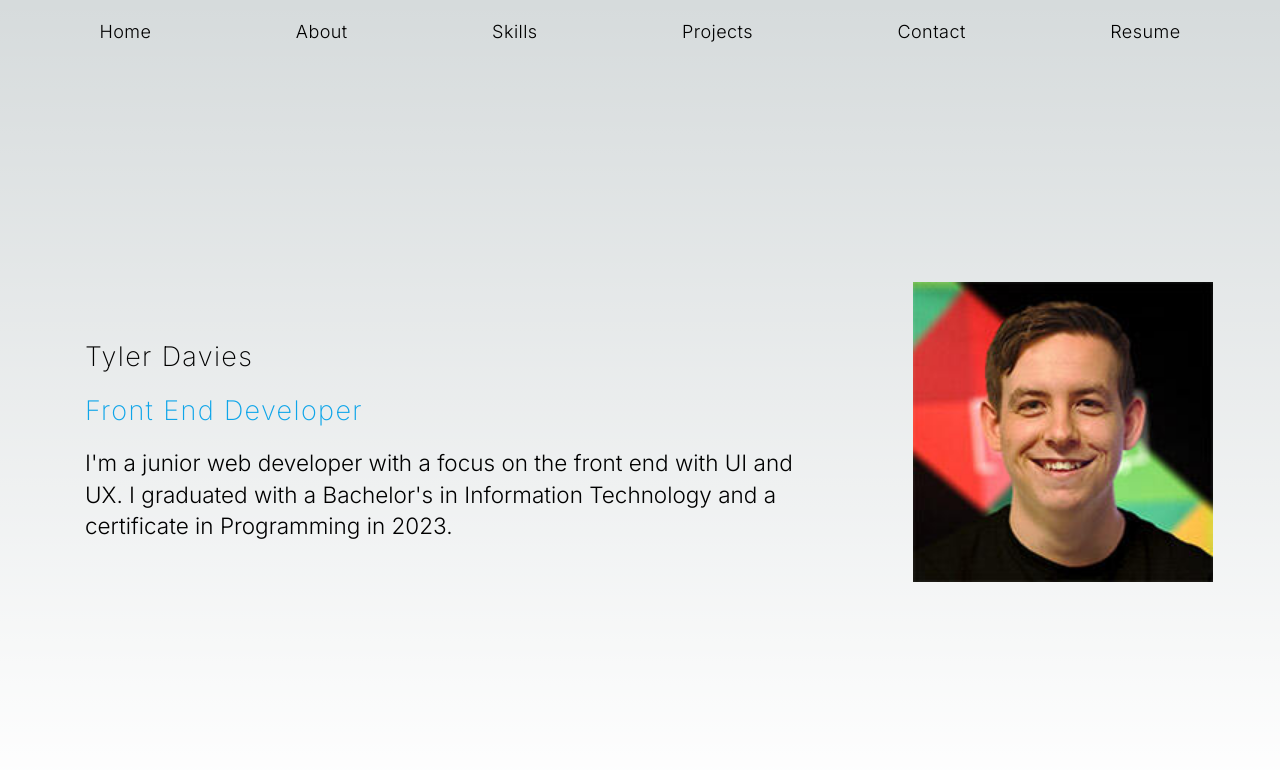
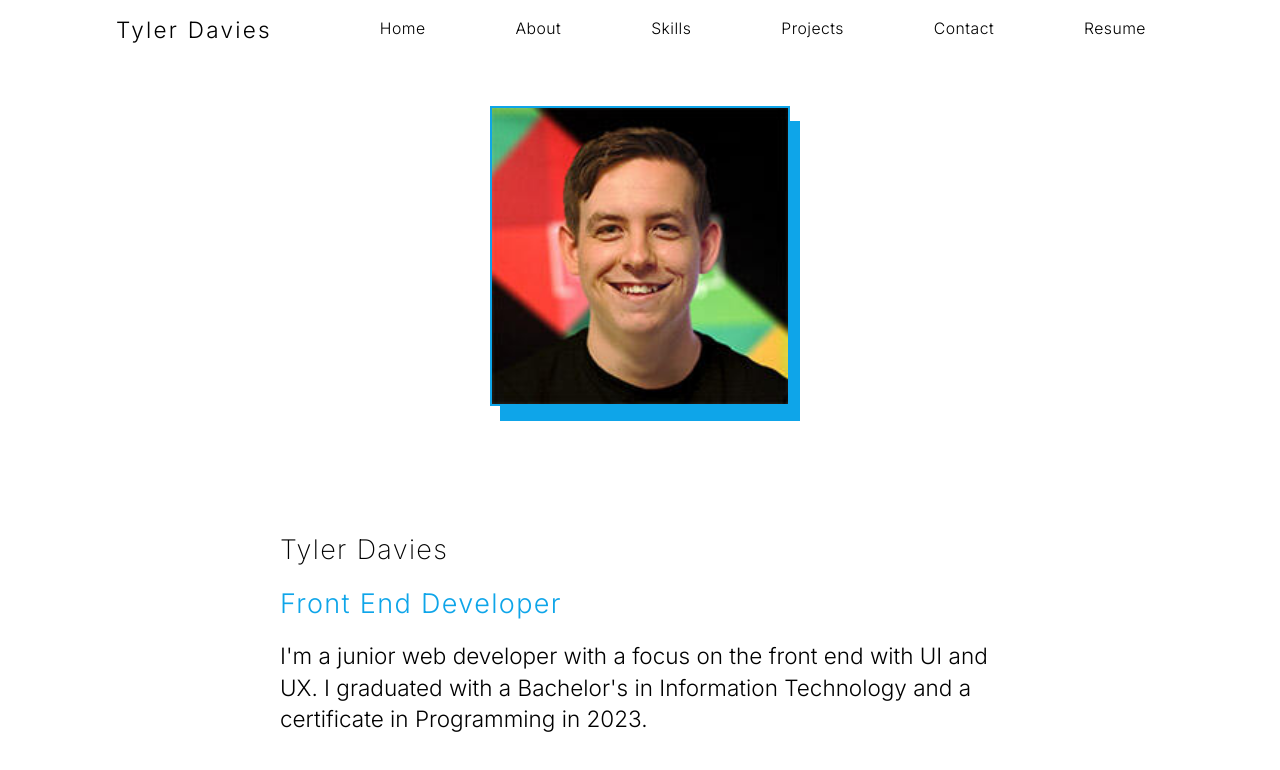
Before and after one commit to TylerSDavies/portfolio-website, a Next.js app: page / in a window 1280 px wide. Shown: the top 770 px of the page. Built offline with nearby package versions, Linux system fonts and the light colour scheme.

Commit message:
more content more content more content

```diff
--- a/src/app/page.tsx
+++ b/src/app/page.tsx
@@ -1,46 +1,56 @@
 import Link from "next/link"
 import Image from "next/image"
 
+function Nav() {
   function NavButton({ link, label }: { link: string; label: string }) {
     return (
       <Link href={link}>
-      <div className="transition-all cursor-pointer py-4 xl:px-8 hover:text-sky-500 z-50">
+        <div className="transition-all text-2xl lg:text-sm cursor-pointer py-4 xl:px-8 hover:text-sky-500 z-50">
           {label}
         </div>
       </Link>
     );
   }
+  return (
+    <div className="flex gap-4 justify-center 2xl:justify-evenly items-center font-light tracking-wide px-2 flex-wrap bg-slate-900 lg:bg-transparent">
+      <div className="hidden xl:flex" />
 
-function Nav() {
-  return (
-    <div className="flex gap-4 justify-evenly items-center font-light tracking-wide px-2">
-      <div className="hidden 2xl:flex" />
-      <div className="text-xl tracking-widest font-light transition-all px-4 py-3 hidden 2xl:flex">Tyler Davies</div>
-      <div className="hidden 2xl:flex" /><div className="hidden 2xl:flex" />
+      <div className="text-xl tracking-widest font-light transition-all px-4 py-3 hidden lg:flex">Tyler Davies</div>
+
+      <div className="hidden lg:flex" /><div className="hidden lg:flex" />
+
+      <div className="flex gap-0 lg:gap-4 flex-wrap">
+        <div className="flex flex-row gap-4 w-full justify-evenly lg:max-w-fit">
           <NavButton label="Home" link="/#home" />
           <NavButton label="About" link="/#about" />
           <NavButton label="Skills" link="/#skills" />
+        </div>
+        <div className="flex flex-row gap-4 w-full justify-evenly lg:max-w-fit">
           <NavButton label="Projects" link="/#projects" />
           <NavButton label="Contact" link="/#contact" />
           <NavButton label="Resume" link="/" />
-      <div className="hidden 2xl:flex" />
+        </div>
+        <div className="hidden xl:flex" />
+      </div>
+
     </div>
   );
 }
 
 function Header() {
   return (
-    <div className="flex flex-col-reverse lg:flex-row justify-center gap-20 items-center h-full flex-wrap overflow-y-auto" id="home">
-      <div className="max-w-2xl px-4">
-        <p className="text-2xl tracking-wider my-4 font-extralight">Tyler Davies</p>
-        <p className="text-2xl tracking-wider my-4 font-extralight text-sky-500">Front End Developer</p>
-        <p className="text-xl font-light">I'm a junior web developer with a focus on the front end with UI and UX. I graduated with a Bachelor's in Information Technology and a certificate in Programming in 2023.</p>
+    <div className="flex flex-col-reverse 2xl:flex-row justify-end lg:justify-center gap-10 lg:gap-20 items-center h-full overflow-y-auto" id="home">
+      <div className="max-w-2xl p-4">
+        <p className="text-4xl lg:text-2xl tracking-wider my-4 font-extralight text-center lg:text-left">Tyler Davies</p>
+        <p className="text-2xl tracking-wider my-4 font-light text-center lg:text-left text-sky-500">Front End Developer</p>
+        <p className="text-xl font-light mx-2 xs:mx-10 md:mx-20 lg:mx-0 transition-all">I'm a junior web developer with a focus on the front end with UI and UX. I graduated with a Bachelor's in Information Technology and a certificate in Programming in 2023.</p>
       </div>
       <Image
         src="/images/profile-image.jpg"
         height={300}
         width={300}
         alt="header image"
+        className="profile-image mt-5 lg:mt-0"
       />
     </div>
   );
@@ -49,10 +59,10 @@ function Header() {
 function About() {
   return(
     <div className="flex justify-evenly items-center h-full overflow-y-auto flex-wrap gap-10" id="about">
-      <div className="flex flex-col lg:flex-row gap-20 mx-20">
+      <div className="flex flex-col lg:flex-row gap-20 mx-5 xs:mx-10 sm:mx-20 md:mx-40 lg:mx-10 xl:mx-20 transition-all">
 
         <div className="flex flex-col flex-1">
-          <h2 className="text-2xl text-sky-500 mt-10 lg:mt-0">Education</h2>
+          <h2 className="text-center lg:text-left text-2xl text-sky-500 mt-10 lg:mt-0">Education</h2>
           <hr className="mt-2 mb-6"/>
 
           <h3 className="text-xl inline mr-2 text-center">Bachelor's of Science in Information Technology</h3>
@@ -79,7 +89,7 @@ function About() {
         </div>
 
         <div className="flex flex-col flex-1">
-          <h2 className="text-2xl text-sky-500 mt-10 lg:mt-0">Experience</h2>
+          <h2 className="text-center lg:text-left text-2xl text-sky-500">Experience</h2>
           <hr className="mt-2 mb-6"/>
 
           <h3 className="text-xl inline mr-2 text-center">Datacenter Technician II | Software Developer</h3>
@@ -110,10 +120,55 @@ function About() {
 }
 
 function Skills() {
+  function SkillBubble({ text }: {text: string}) {
+    return <div className="bg-fuchsia-400 text-slate-900 dark:text-white dark:bg-slate-800 lg:dark:text-fuchsia-500 px-4 py-2 text-md lg:text-2xl">{text}</div>
+  }
   return(
-    <div className="h-full overflow-y-auto" id="skills">
-      <h1>Skills</h1>
-      <p>text</p>
+    <div className="flex flex-col h-full overflow-y-auto items-center justify-center lg:mx-10" id="skills">
+
+      <div className="flex flex-col mx-5 xs:mx-10 sm:mx-20 md:mx-40 2xl:mx-0 my-10 lg:w-full max-w-screen-xl">
+        <h3 className="text-2xl text-sky-500 text-center lg:text-left">Front End</h3>
+        <hr className="my-4" />
+        <div className="flex flex-row flex-wrap gap-2 justify-start lg:justify-start">
+          <SkillBubble text="HTML" />
+          <SkillBubble text="JavaScript" />
+          <SkillBubble text="TypeScript" />
+          <SkillBubble text="CSS" />
+          <SkillBubble text="Tailwind" />
+          <SkillBubble text="Figma" />
+          <SkillBubble text="Responsive Design" />
+          <SkillBubble text="UI/UX" />
+          <SkillBubble text="ReactJS" />
+          <SkillBubble text="NextJS" />
+          <SkillBubble text="AWS Amplify" />
+        </div>
+      </div>
+
+      <div className="flex flex-col mx-5 xs:mx-10 sm:mx-20 md:mx-40 2xl:mx-0 my-10 lg:w-full max-w-screen-xl">
+        <h3 className="text-2xl text-sky-500 text-center lg:text-left">Back End</h3>
+        <hr className="my-4" />
+        <div className="flex flex-row flex-wrap gap-2 justify-start lg:justify-start">
+          <SkillBubble text="NodeJS" />
+          <SkillBubble text="Java" />
+          <SkillBubble text="Python" />
+          <SkillBubble text="C#" />
+          <SkillBubble text="SQL" />
+          <SkillBubble text="REST APIs" />
+        </div>
+      </div>
+
+      <div className="flex flex-col mx-5 xs:mx-10 sm:mx-20 md:mx-40 2xl:mx-0 my-10 lg:w-full max-w-screen-xl">
+        <h3 className="text-2xl text-sky-500 text-center lg:text-left">Miscellaneous</h3>
+        <hr className="my-4" />
+        <div className="flex flex-row flex-wrap gap-2 justify-start lg:justify-start">
+          <SkillBubble text="GitHub" />
+          <SkillBubble text="OSI Model" />
+          <SkillBubble text="Agile" />
+          <SkillBubble text="Scrum" />
+          <SkillBubble text="Kanban" />
+        </div>
+      </div>
+
     </div>
   );
 }
@@ -138,7 +193,7 @@ function Contact() {
 
 export default function Home() {
   return (
-    <div className="flex flex-col h-screen max-w-screen-2xl mx-auto">
+    <div className="flex flex-col h-screen max-w-screen-2xl mx-auto bg-white dark:bg-transparent">
       <Nav />
       <div className="overflow-hidden scroll-smooth h-full">
         <Header />
--- a/src/app/ui/globals.css
+++ b/src/app/ui/globals.css
@@ -43,3 +43,8 @@ body {
   margin: 0;
   min-height: 100vh
 };
+
+.profile-image {
+  border: 2px solid #0ea5e9;
+  box-shadow: 10px 15px 0 0 #0ea5e9;
+}
--- a/tailwind.config.ts
+++ b/tailwind.config.ts
@@ -13,6 +13,9 @@ const config: Config = {
         "gradient-conic":
           "conic-gradient(from 180deg at 50% 50%, var(--tw-gradient-stops))",
       },
+      screens: {
+        'xs': '475px',
+      },
     },
   },
   plugins: [],
```
Lines whose indentation alone changed are shown as unchanged.
